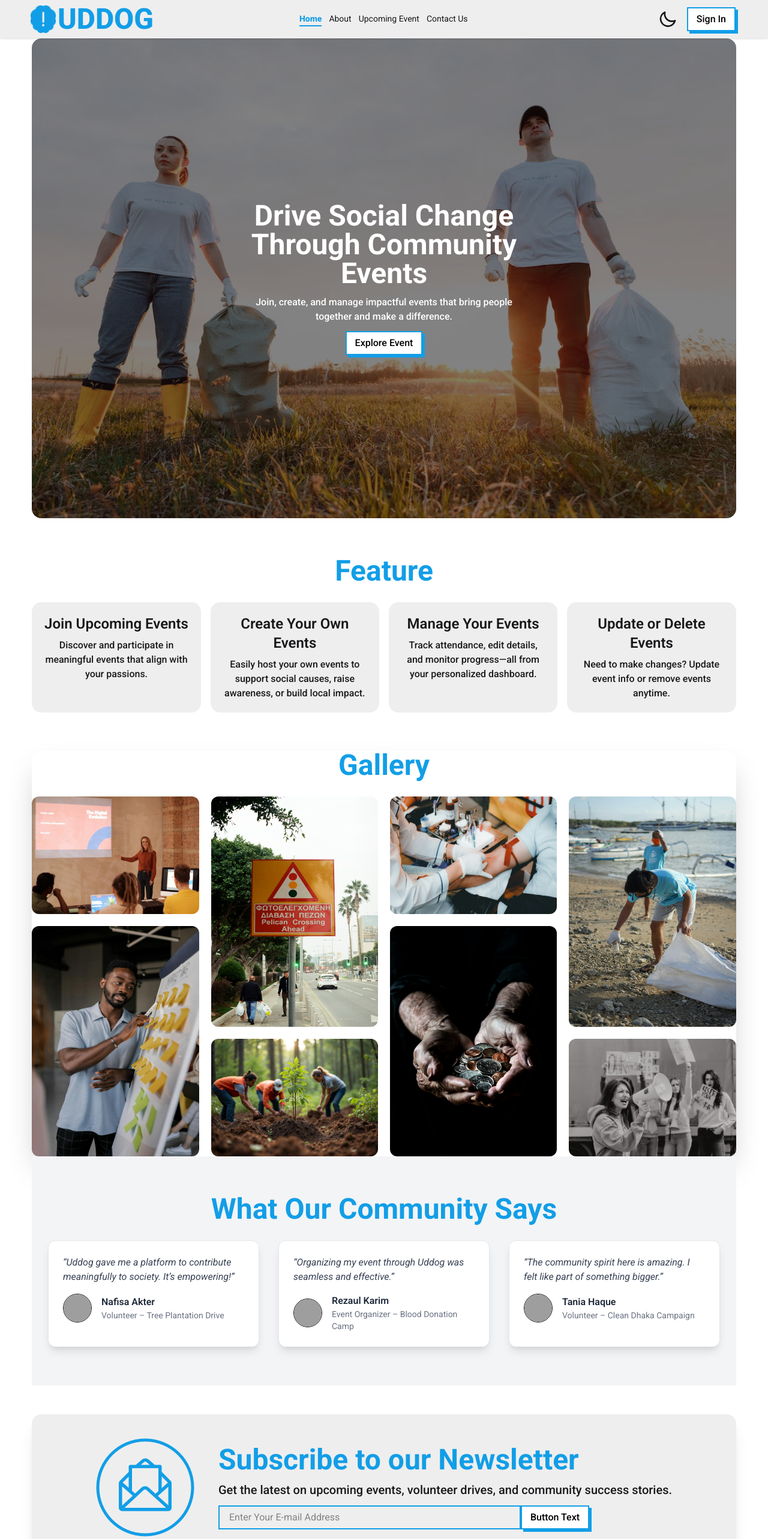
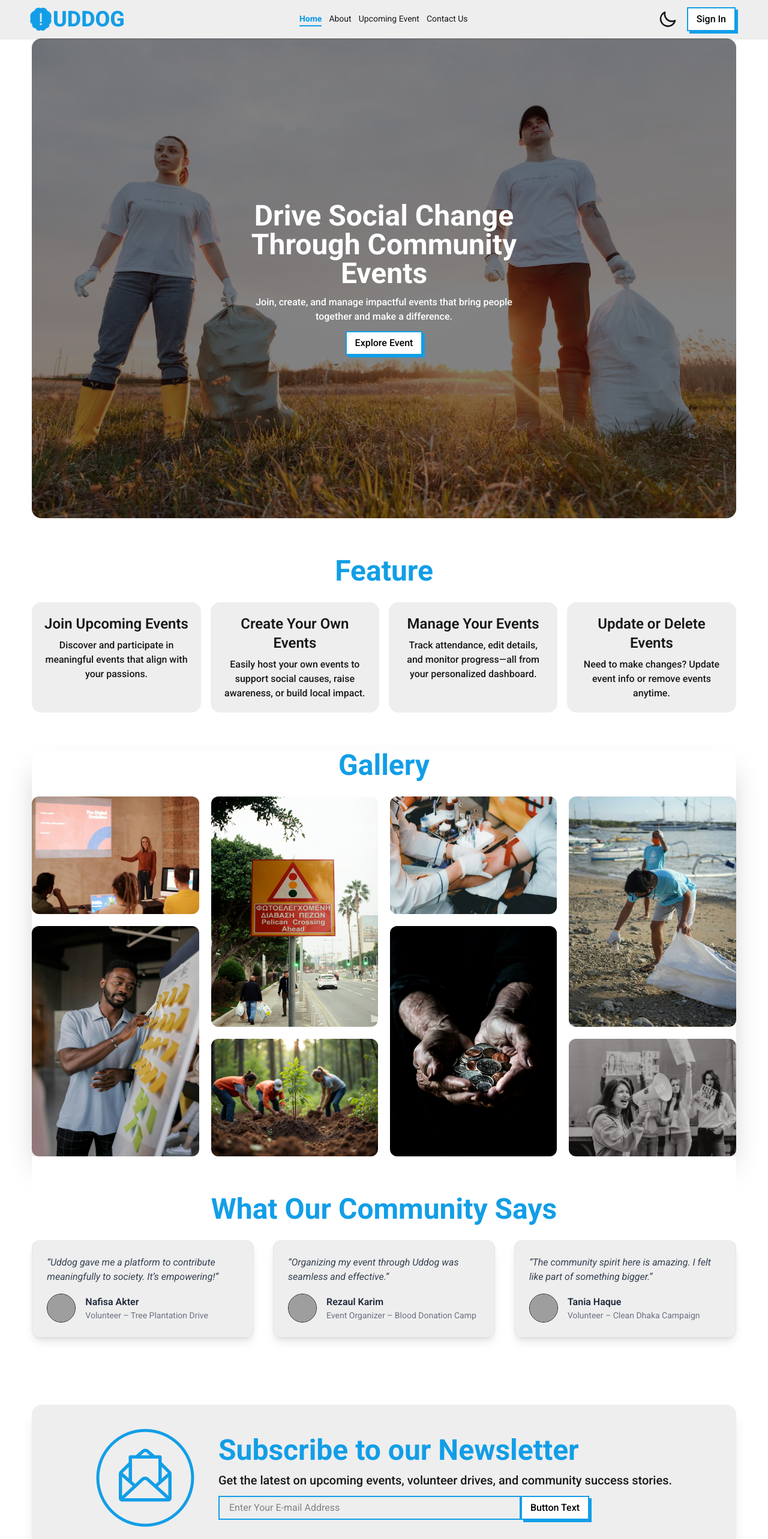
Before and after one commit to ihsanuddin637/uddog-client, a React (Vite) app: page / in a window 1280 px wide. Shown: the top 2566 px of the page at 60% size. Built offline with nearby package versions, Linux system fonts and the light colour scheme; no server answers; grey boxes are pictures that could not be loaded.

Commit message:
some feature change in navbar

```diff
--- a/src/Components/NavBar/NavBar.jsx
+++ b/src/Components/NavBar/NavBar.jsx
@@ -105,13 +105,13 @@ const NavBar = () => {
         <div className="flex items-center">
           <p className="hidden lg:flex">
             <img
-              className="w-12 h-12 text-[#129ee7]"
+              className="w-10 h-10 text-[#129ee7]"
               src="/assets/logo_header.png"
               alt=""
             />
           </p>
 
-          <a className="text-base lg:text-5xl text-[#129ee7] font-medium lg:font-extrabold">
+          <a className="text-base lg:text-4xl text-[#129ee7] font-medium lg:font-extrabold">
             UDDOG
           </a>
         </div>
--- a/src/Pages/SuccessStoreies/SuccessStoreies.jsx
+++ b/src/Pages/SuccessStoreies/SuccessStoreies.jsx
@@ -28,14 +28,14 @@ const testimonials = [
 
 const TestimonialsSection = () => {
   return (
-    <section className="py-16 bg-gray-100" id="testimonials">
-      <div className="max-w-6xl mx-auto px-4">
+    <section className="py-16 bg-white" id="testimonials">
+      <div className="">
         <h1 className="text-5xl font-bold text-[#129ee7] text-center pb-7">What Our Community Says</h1>
         <div className="grid gap-8 md:grid-cols-2 lg:grid-cols-3">
           {testimonials.map((testimonial, index) => (
             <div
               key={index}
-              className="bg-white shadow-lg rounded-xl p-6 border border-gray-200"
+              className="bg-base-300 shadow-lg rounded-xl p-6 border border-gray-200"
             >
               <p className="text-gray-700 italic mb-4">
                 &ldquo;{testimonial.quote}&rdquo;
```
